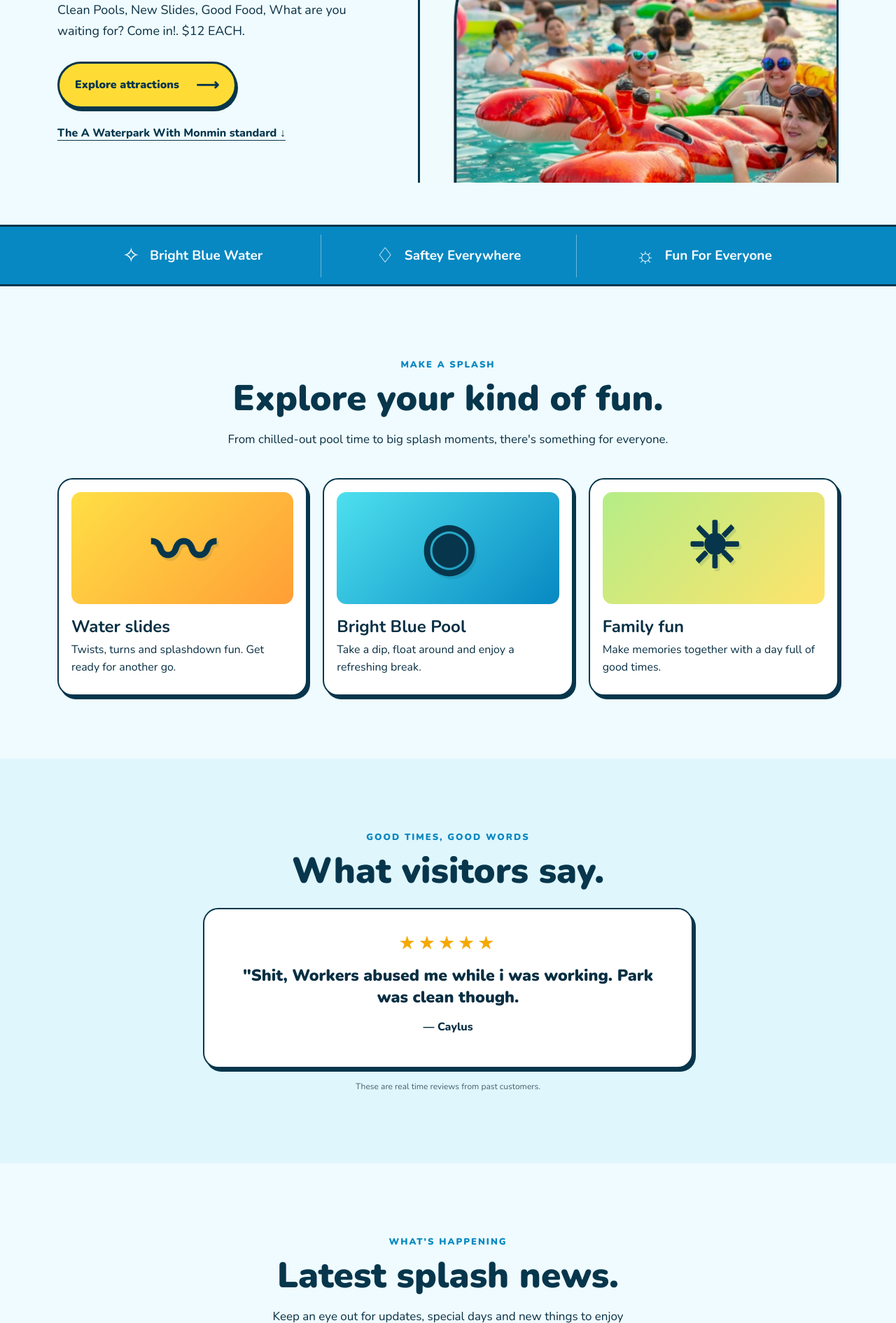
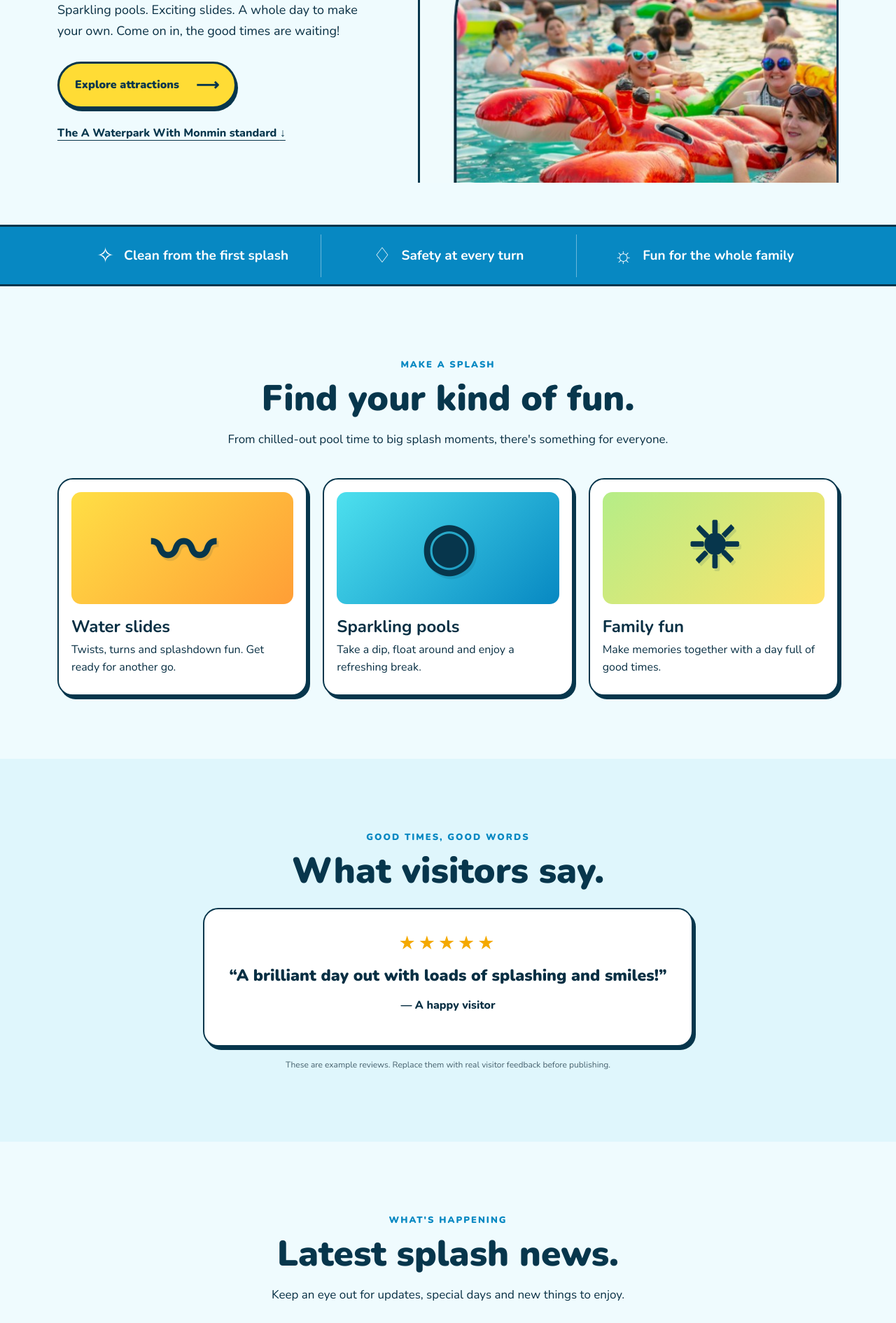
Before and after one commit to yourlocaluncyourlocalunc-dot/A-Waterpark-With-Monmin, a plain HTML site: page index.html in a window 1280 px wide. Shown: the part 467-2357 px from the top of the page at 70% size. Drawn offline with nearby package versions, Linux system fonts and the light colour scheme.

Commit message:
Update index.html

```diff
--- a/index.html
+++ b/index.html
@@ -5,7 +5,7 @@
   <meta name="viewport" content="width=device-width, initial-scale=1">
   <meta name="theme-color" content="#159ed0">
   <meta name="description" content="A Waterpark With Monmin — good, clean, splash-filled fun for everyone.">
-  <title>A Waterpark With MonMin92</title>
+  <title>A Waterpark With Monmin</title>
   <link rel="icon" href="assets/logo.svg" type="image/svg+xml">
   <link rel="stylesheet" href="style.css">
 </head>
@@ -27,8 +27,8 @@
     <section class="hero" id="home">
       <div class="hero-inner">
         <div class="hero-copy">
-          <h1><span>CLEAN.</span><span>FOOD.</span><span class="blue-word">FUN.</span></h1>
-          <p>Clean Pools, New Slides, Good Food, What are you waiting for? Come in!. $12 EACH.</p>
+          <h1><span>GOOD.</span><span>CLEAN.</span><span class="blue-word">FUN.</span></h1>
+          <p>Sparkling pools. Exciting slides. A whole day to make your own. Come on in, the good times are waiting!</p>
           <div class="hero-actions">
             <a class="button" href="#attractions">Explore attractions <span aria-hidden="true">⟶</span></a>
             <a class="standard-link" href="#standard">The A Waterpark With Monmin standard <span aria-hidden="true">↓</span></a>
@@ -41,20 +41,20 @@
     </section>
 
     <section class="benefits" id="standard" aria-label="Our promises">
-      <div class="benefit"><span class="benefit-icon">✧</span><strong>Bright Blue Water</strong></div>
-      <div class="benefit"><span class="benefit-icon">♢</span><strong>Saftey Everywhere</strong></div>
-      <div class="benefit"><span class="benefit-icon">☼</span><strong>Fun For Everyone</strong></div>
+      <div class="benefit"><span class="benefit-icon">✧</span><strong>Clean from the first splash</strong></div>
+      <div class="benefit"><span class="benefit-icon">♢</span><strong>Safety at every turn</strong></div>
+      <div class="benefit"><span class="benefit-icon">☼</span><strong>Fun for the whole family</strong></div>
     </section>
 
     <section class="content-section attractions" id="attractions">
       <div class="section-heading">
         <p class="eyebrow">MAKE A SPLASH</p>
-        <h2>Explore your kind of fun.</h2>
+        <h2>Find your kind of fun.</h2>
         <p>From chilled-out pool time to big splash moments, there's something for everyone.</p>
       </div>
       <div class="feature-grid">
         <article class="feature-card"><div class="feature-art slide-art">〰</div><h3>Water slides</h3><p>Twists, turns and splashdown fun. Get ready for another go.</p></article>
-        <article class="feature-card"><div class="feature-art pool-art">◉</div><h3>Bright Blue Pool</h3><p>Take a dip, float around and enjoy a refreshing break.</p></article>
+        <article class="feature-card"><div class="feature-art pool-art">◉</div><h3>Sparkling pools</h3><p>Take a dip, float around and enjoy a refreshing break.</p></article>
         <article class="feature-card"><div class="feature-art family-art">☀</div><h3>Family fun</h3><p>Make memories together with a day full of good times.</p></article>
       </div>
     </section>
@@ -66,30 +66,30 @@
       </div>
       <div class="review-card">
         <div class="stars" aria-label="5 out of 5 stars">★★★★★</div>
-        <blockquote>"Shit, Workers abused me while i was working. Park was clean though.</blockquote>
-        <p class="review-author">— Caylus</p>
+        <blockquote>“A brilliant day out with loads of splashing and smiles!”</blockquote>
+        <p class="review-author">— A happy visitor</p>
       </div>
-      <p class="small-note">These are real time reviews from past customers.</p>
+      <p class="small-note">These are example reviews. Replace them with real visitor feedback before publishing.</p>
     </section>
 
     <section class="content-section news" id="news">
       <div class="section-heading">
         <p class="eyebrow">WHAT'S HAPPENING</p>
         <h2>Latest splash news.</h2>
-        <p>Keep an eye out for updates, special days and new things to enjoy</p>
+        <p>Keep an eye out for updates, special days and new things to enjoy.</p>
       </div>
       <div class="news-panel">
         <span class="news-date">LATEST UPDATE</span>
-        <h3>MacNcheese & intensityx7 Have expaned their Waterpark!, PRICE INCREASE!, Tickets have went from $6.99 to $12.</h3>
+        <h3>We're getting ready for a splash-tastic time!</h3>
         <p>Check back here for opening updates, attraction news and announcements from A Waterpark With Monmin.</p>
       </div>
     </section>
   </main>
 
   <footer class="site-footer">
-    <a href="#home" class="footer-brand">A WATERPARK WITH MONMIN92</a>
-    <p>Clean, Good Owners, Amazing Prices.</p>
-    <p class="copyright">© <span id="year"></span> A Waterpark With Monmin92</p>
+    <a href="#home" class="footer-brand">A WATERPARK WITH MONMIN</a>
+    <p>Good. Clean. Fun.</p>
+    <p class="copyright">© <span id="year"></span> A Waterpark With Monmin</p>
   </footer>
   <script src="script.js"></script>
 </body>
```
